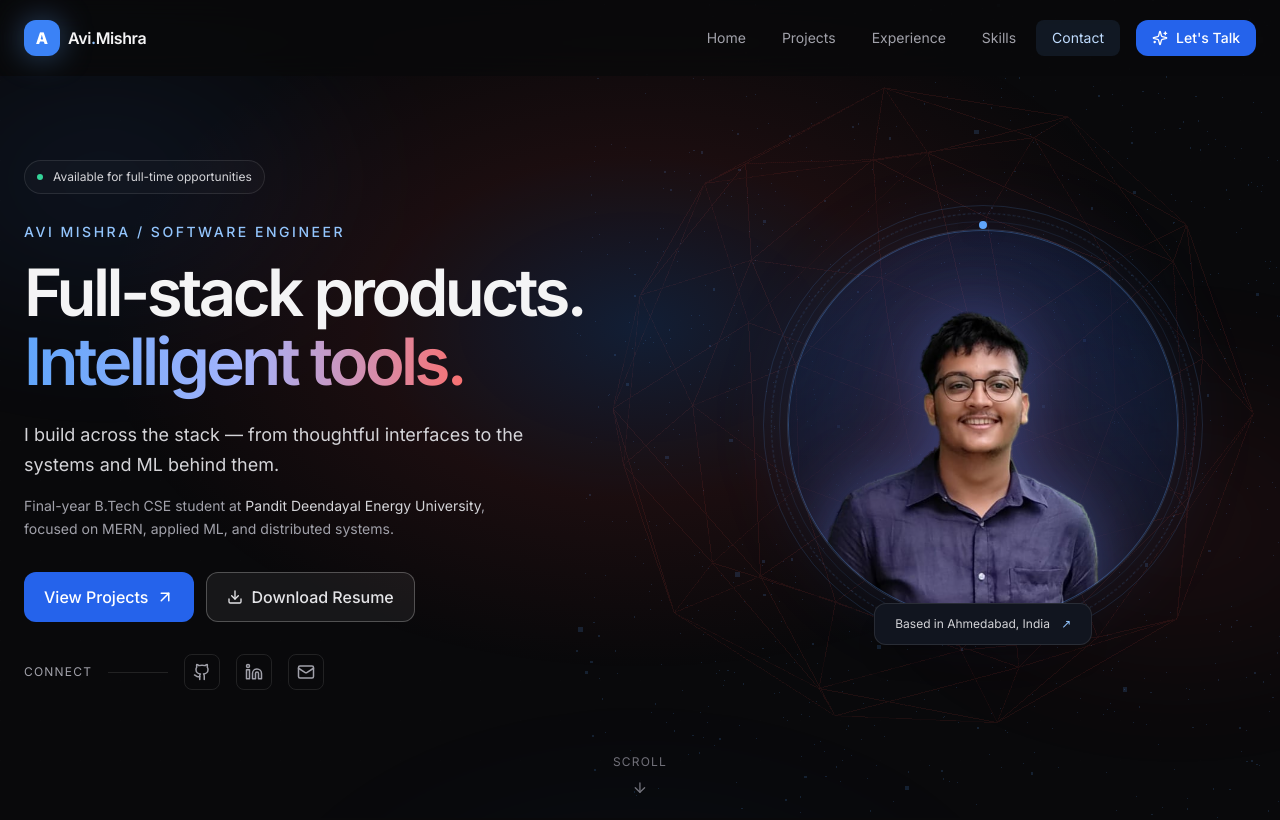
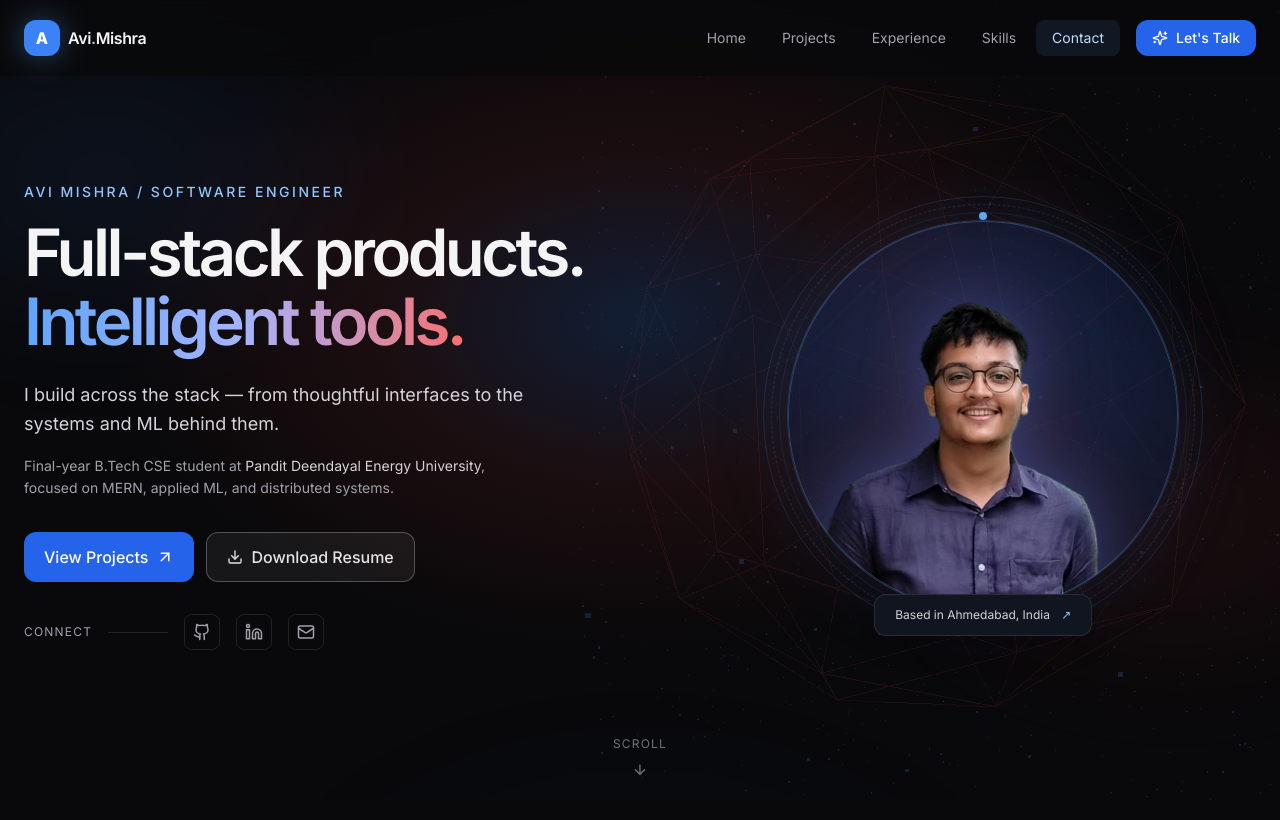
Before and after one commit to avimishra25/portfolio, a React (Vite) app: page / in a window 1280 px wide. Shown: the top 820 px of the page. Built offline with nearby package versions, Linux system fonts and the light colour scheme.

Commit message:
Remove full-time availability tag from hero

```diff
--- a/src/components/Hero.jsx
+++ b/src/components/Hero.jsx
@@ -75,15 +75,6 @@ export default function Hero() {
       <div className="relative z-10 max-w-7xl mx-auto px-6 grid lg:grid-cols-[1.2fr_1fr] gap-12 lg:gap-8 items-center w-full">
         {/* LEFT: Copy */}
         <div>
-          <motion.div
-            initial={{ opacity: 0, y: 20 }}
-            animate={{ opacity: 1, y: 0 }}
-            transition={{ duration: 0.6 }}
-            className="inline-flex items-center gap-2.5 mb-7 text-xs text-zinc-300 border border-white/10 rounded-full px-3 py-2 bg-white/[0.025]"
-          >
-            <span className="h-1.5 w-1.5 rounded-full bg-emerald-400" /> Available for full-time opportunities
-          </motion.div>
-
           <p className="text-sm font-medium text-blue-300 tracking-[0.18em] uppercase mb-4">Avi Mishra / Software Engineer</p>
           <motion.h1
             initial={{ opacity: 0, y: 20 }}
```
